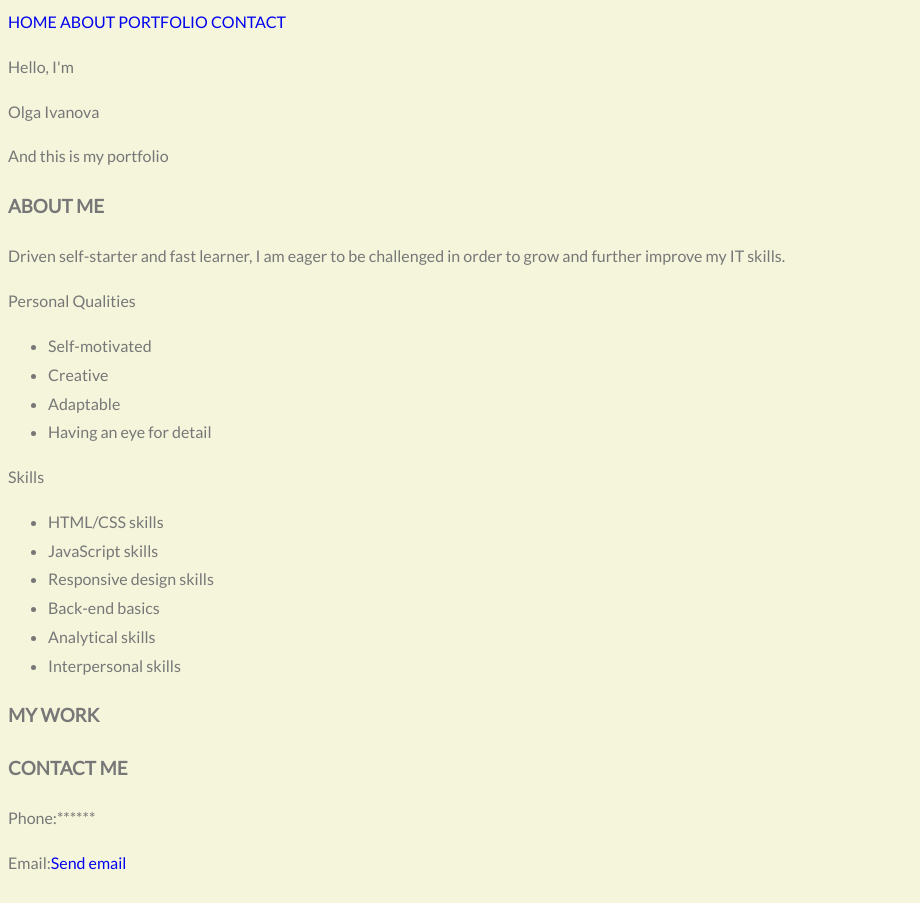
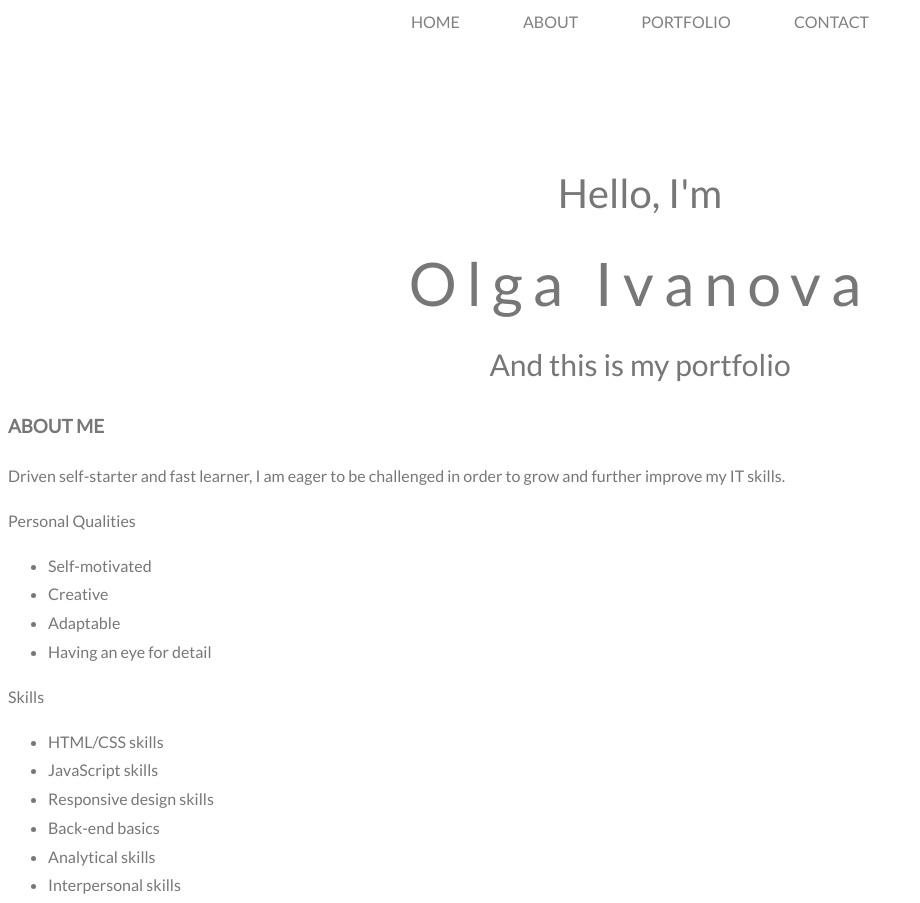
Before and after one commit to olya-ivanova/portfolio, a plain HTML site: page index.html in a window 1280 px wide. Shown: the top 903 px of the page, without its empty margins (0-920 px from the left). Before the commit the page ends 878 px from the top, so only its background shows below. Drawn offline with Linux system fonts and the light colour scheme.

Commit message:
add style to id and class

```diff
--- a/css/style.css
+++ b/css/style.css
@@ -1,8 +1,16 @@
-body,h1,h2,h3,h4,h5,h6 {font-family: "Lato", sans-serif;}
+body,h1,h2,h3,h4,h5,h6 {font-family: "Lato", sans-serif;
+}
+/*
+body {
+  background-image: url("../images/photo.jpg");
+  background-repeat: no-repeat;
+  background-attachment: fixed;
+  background-size: cover;
+}
+*/
 body, html {
   height: 100%;
   color: #777;
-  background-color: beige;
   line-height: 1.8;
 }
 a:link {
@@ -10,12 +18,48 @@ a:link {
   text-decoration: none;
 }
 a:hover {
+  color: black;
+  background-color: transparent;
+  text-decoration: none;
+}
+a:active {
   color: brown;
   background-color: transparent;
-  text-decoration: underline;
+  text-decoration: none;
 }
-a:active {
-  color: hotpink;
-  background-color: transparent;
-  text-decoration: underline;
+.navigation {
+	text-align: center;
 }
+.navigation a{
+	color: gray;
+	padding: 30px;
+}
+.navigation a:hover{
+	color: black;
+	padding: 30px;
+	text-decoration: none;
+}
+.navigation a:active{
+	color: brown;
+	padding: 30px;
+	text-decoration: none;
+}
+
+.about {
+	text-align: center;
+}
+.aboutMe p{
+	text-align: center;
+	margin: 0;
+}
+#paragraph1 {
+	padding-top: 120px;
+	font-size: 40px;
+}
+#paragraph2 {
+	letter-spacing: 10px;
+	font-size: 60px;
+}
+#paragraph3 {
+	font-size: 30px;
+}
```
